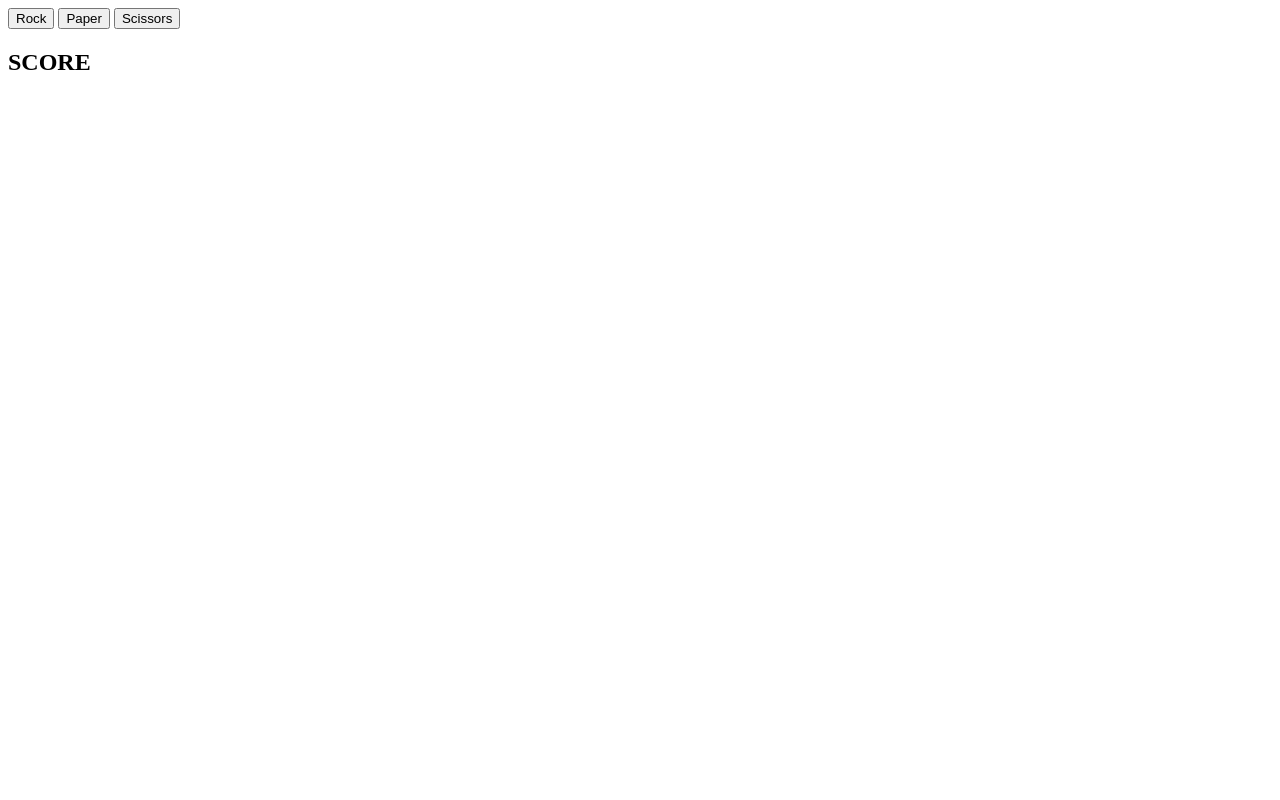
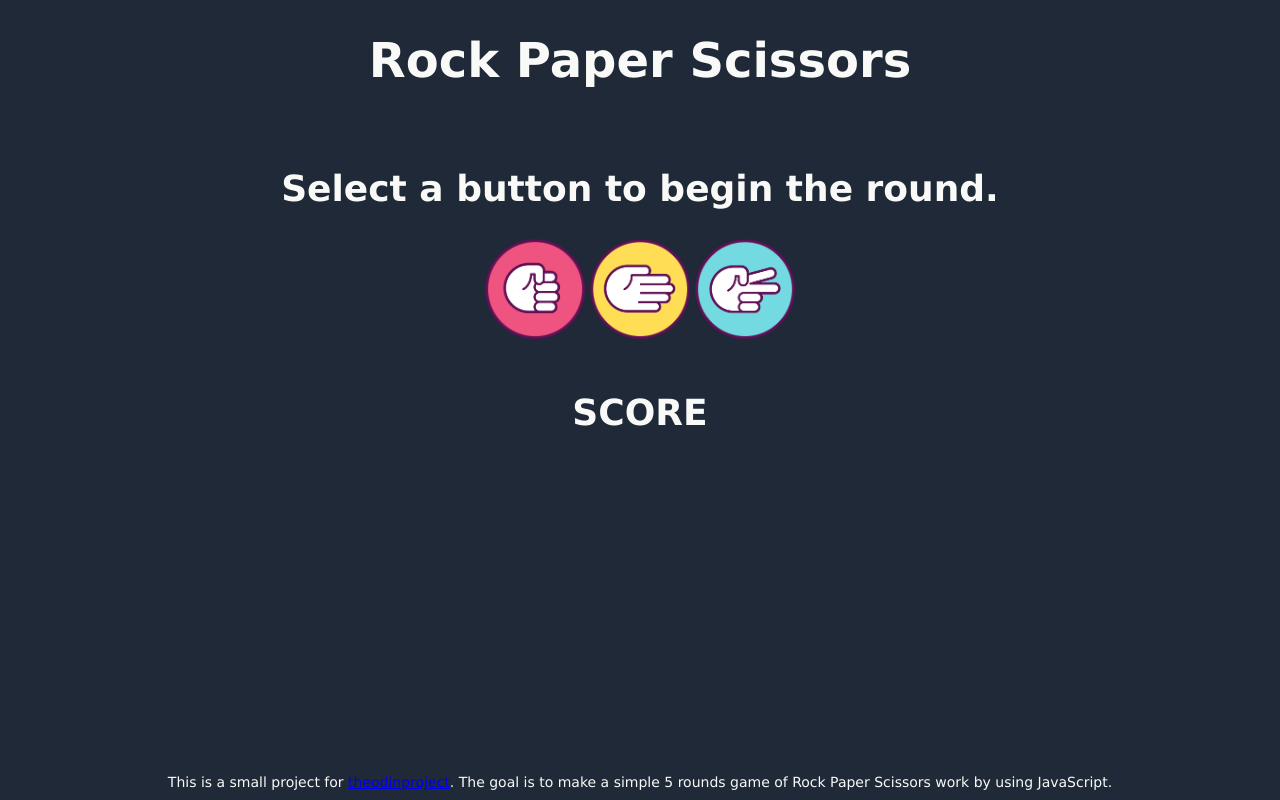
Before and after one commit to lhyacinthe/rock_paper_scissors, a plain HTML site: page index.html in a window 1280 px wide. Drawn offline with Linux system fonts and the light colour scheme.

Commit message:
Finish UI
Add Images
Add And Apply CSS
Add Footer in 'index.html'

```diff
--- a/css/styles.css
+++ b/css/styles.css
@@ -0,0 +1,52 @@
+body {
+    font-family: 'Lucida Sans', 'Lucida Sans Regular', 'Lucida Grande', 'Lucida Sans Unicode', Geneva, Verdana, sans-serif;
+    background-color: #1F2937;
+    color: #F9FAF8;
+    margin: 0;
+}
+
+h1 {
+    font-size: 48px;
+    font-weight: extra-bold;
+    text-align: center;
+}
+
+h2 {
+    font-size: 36px;
+    text-align: center;
+}
+
+.content {
+    margin-top: 50px;
+    display: flex;
+    flex-direction: column;
+}
+
+.content > div {
+    align-self: center;
+}
+
+.btn {
+    height: 100px;
+    width: 100px;
+}
+
+#scoreBox {
+    text-align: center;
+}
+
+footer {
+    position: fixed;
+    width: 100%;
+    display: flex;
+    bottom: 0;
+    margin: 0;
+    align-items: center;
+}
+
+#footerContent {
+    justify-self: center;
+    font-size: 14px;
+    margin: auto;
+    padding: 10px;
+}
--- a/index.html
+++ b/index.html
@@ -10,14 +10,24 @@
 </head>
 
 <body>
-    <input id="rockBtn" class="btn" type="button" value="Rock">
-    <input id="paperBtn" class="btn" type="button" value="Paper">
-    <input id="scissorsBtn" class="btn" type="button" value="Scissors">
-    <div id="results">
+    <h1>Rock Paper Scissors</h1>
+    <div class="content">
+        <div>
+            <h2>Select a button to begin the round.</h2>
+        </div>
+        <div id="btnContainer">
+            <input id="rockBtn" class="btn" type="image" src="./images/rock.png" value="Rock">
+            <input id="paperBtn" class="btn" type="image" src="./images/paper.png" value="Paper">
+            <input id="scissorsBtn" class="btn" type="image" src="./images/scissors.png" value="Scissors">
+        </div>
+        <br>
+        <div id="results">
+        </div>
+        <div id="scoreBox">
+            <h2>SCORE</h2>
+        </div>
     </div>
-    <div id="scoreBox">
-        <h2>SCORE</h2>
-    </div>
+    <footer><p id="footerContent">This is a small project for <a href="https://theodinproject.com" target="_blank">theodinproject</a>. The goal is to make a simple 5 rounds game of Rock Paper Scissors work by using JavaScript.</p></footer>
     <script src="./js/script.js"></script>
 </body>
 
```
Also changed, not shown: images/paper.png (added), images/rock.png (added), images/scissors.png (added).
